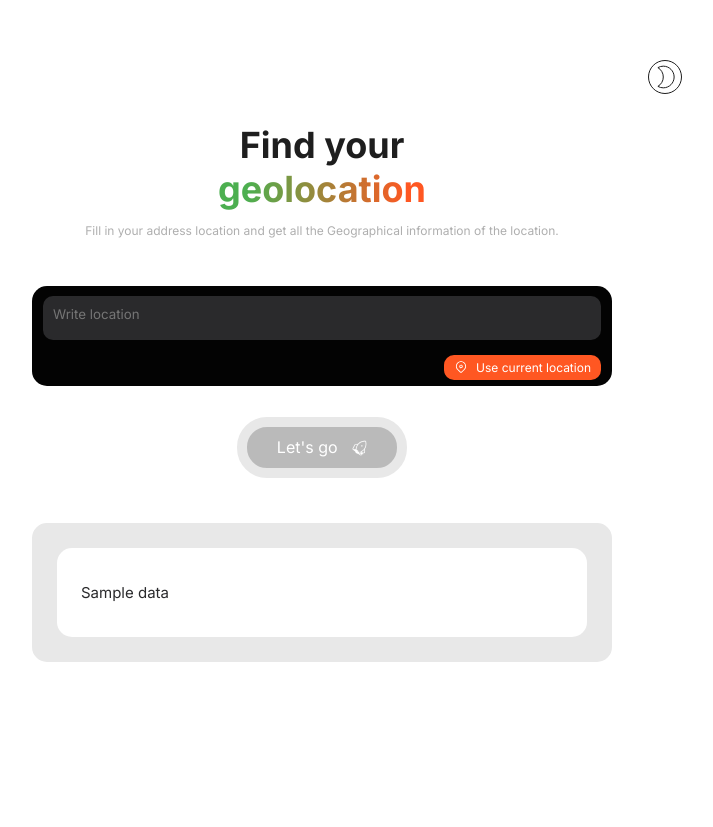
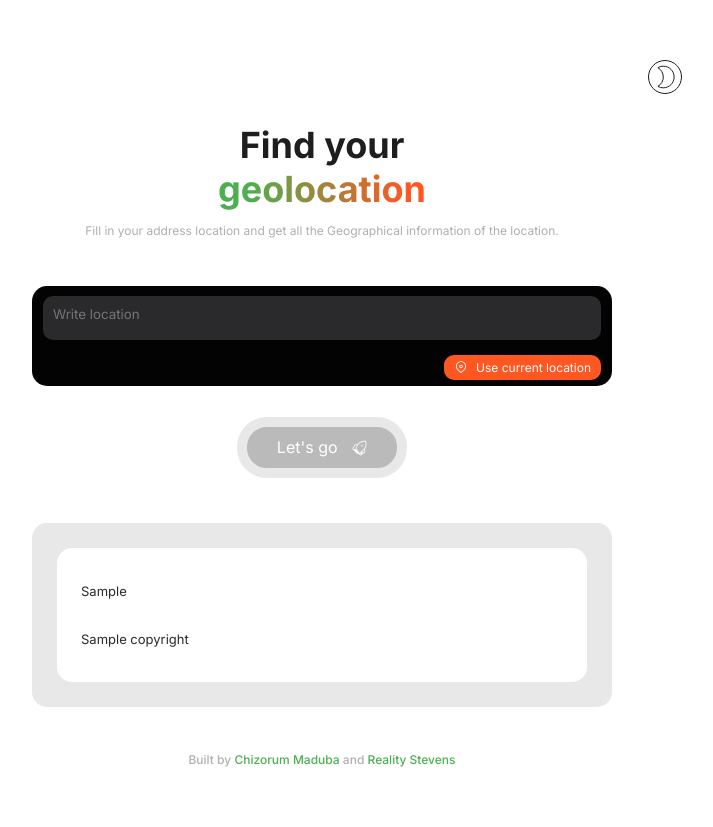
Before and after one commit to realitystevens/Geolocator, a Django app: template templates/index.html in a window 1280 px wide. Shown: the whole page, without its empty margins (318-1031 px from the left). Before the commit the page ends 662 px from the top, so only its background shows below. Run offline with Django 3.2, Linux system fonts and the light colour scheme; the template is opened without the code that fills it: most values are stand-ins (such as "Sample title", 1, 10 or a date in 2020).

Commit message:
Update commit

```diff
--- a/static/style.css
+++ b/static/style.css
@@ -1,6 +1,7 @@
 * {
     margin: 0px;
     padding: 0px;
+    box-sizing: border-box;
 }
 
 :root {
@@ -128,16 +129,32 @@ body {
     margin: 45px 0px 0px 0px;
     background-color: var(--gray);
     text-align: left;
+    display: inline-block;
+    max-width: 100%;
+    width: 100%;
 }
 
 .result_wrapper {
     border-radius: 15px;
     padding: 35px 24px;
     color: #2A2A2C;
-    font-size: 15px;
+    font-size: 13px;
     background-color: #fff;
 }
 
+.builders {
+    text-align: center;
+    color: #AFAFAF;
+    font-size: 12px;
+    font-weight: 500;
+    align-self: stretch;
+    margin-top: 45px;
+}
+
+.builders a {
+    color: #4CAF50;
+    text-decoration: none;
+}
 
 
 /* Darktheme Mode */
--- a/templates/index.html
+++ b/templates/index.html
@@ -97,13 +97,13 @@
 
                         <div class="result" id="result">
                             <div class="result_wrapper" id="result_wrapper">
-                                {% if data.error %}
-                                    <p>Error: {{data.error}}</p>
-                                {% else %}
-                                    <p>{{data}}</p>
-                                {% endif %}
+                                {{ data.resourceSets}}
+                                <br><br><br>
+                                <p>{{ data.copyright }}</p>
                             </div>
                         </div>
+
+                        <p class="builders">Built by <a href="https://contra.com/chizorommaduba" target="_blank" rel="noopener noreferrer">Chizorum Maduba</a> and <a href="http://linkedin.com/in/stevensreality" target="_blank" rel="noopener noreferrer">Reality Stevens</a></p>
 
                     </div>
                 </main>
```
Also changed, not shown: 1 other file.
